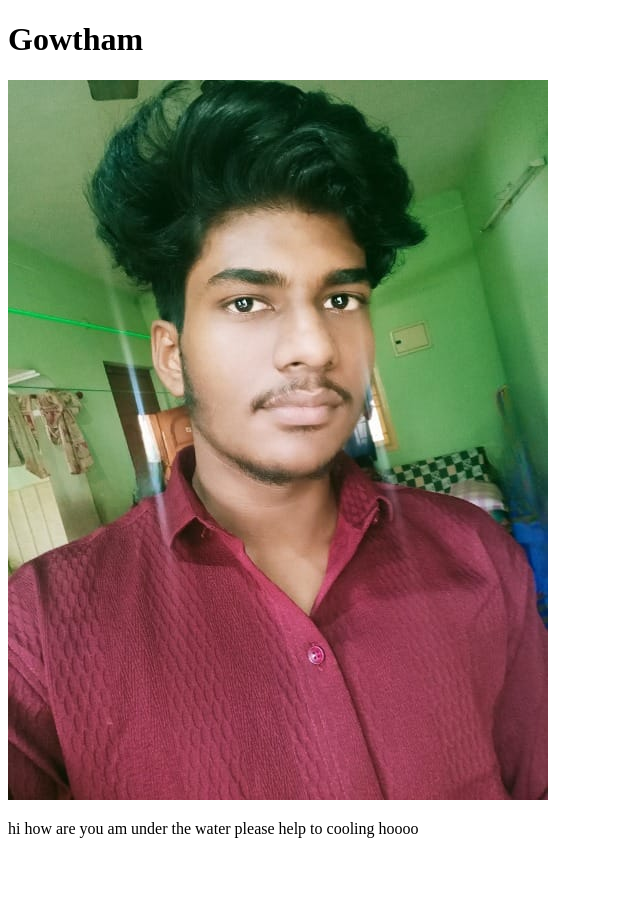
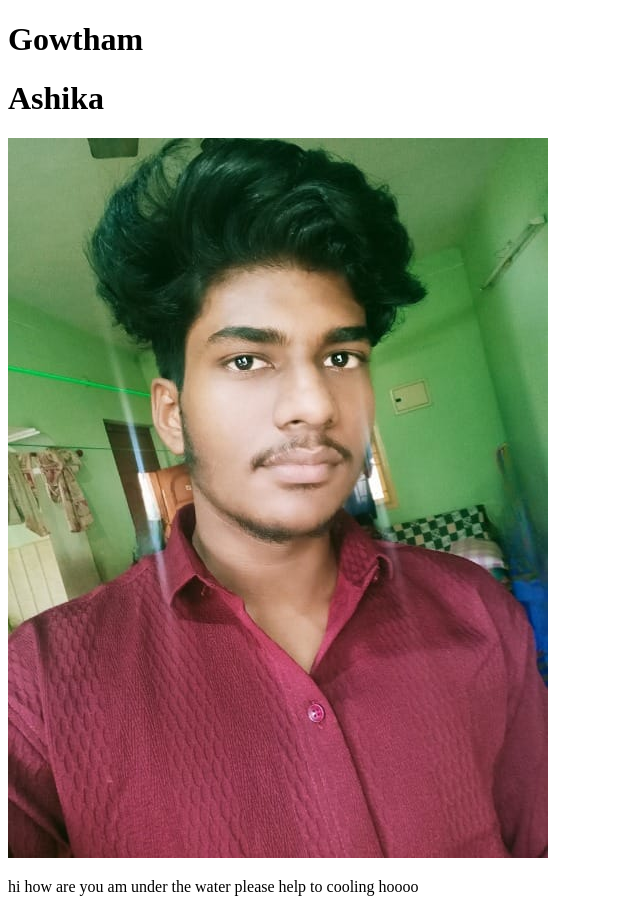
Before and after one commit to Gowthamgandhi02/Desktop, a plain HTML site: page index.html in a window 1280 px wide. Shown: the whole page, without its empty margins (0-640 px from the left). Before the commit the page ends 854 px from the top, so only its background shows below. Drawn offline with Linux system fonts and the light colour scheme.

Commit message:
added new name

```diff
--- a/index.html
+++ b/index.html
@@ -7,6 +7,7 @@
 </head>
 <body>
     <h1>Gowtham</h1>
+    <h1>Ashika</h1>
     <img src="image.jfif" alt="">
     <p>hi how are you am under the water please help to cooling hoooo</p>
 
```
